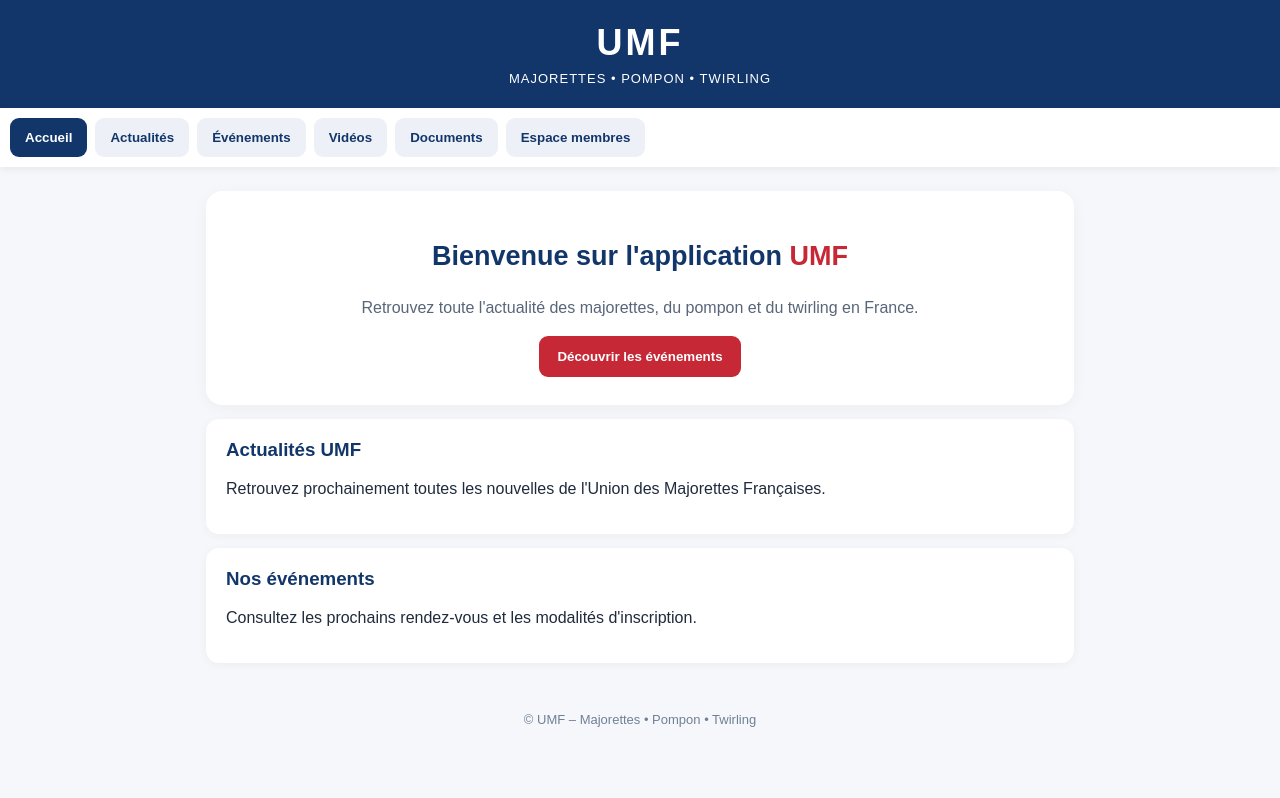
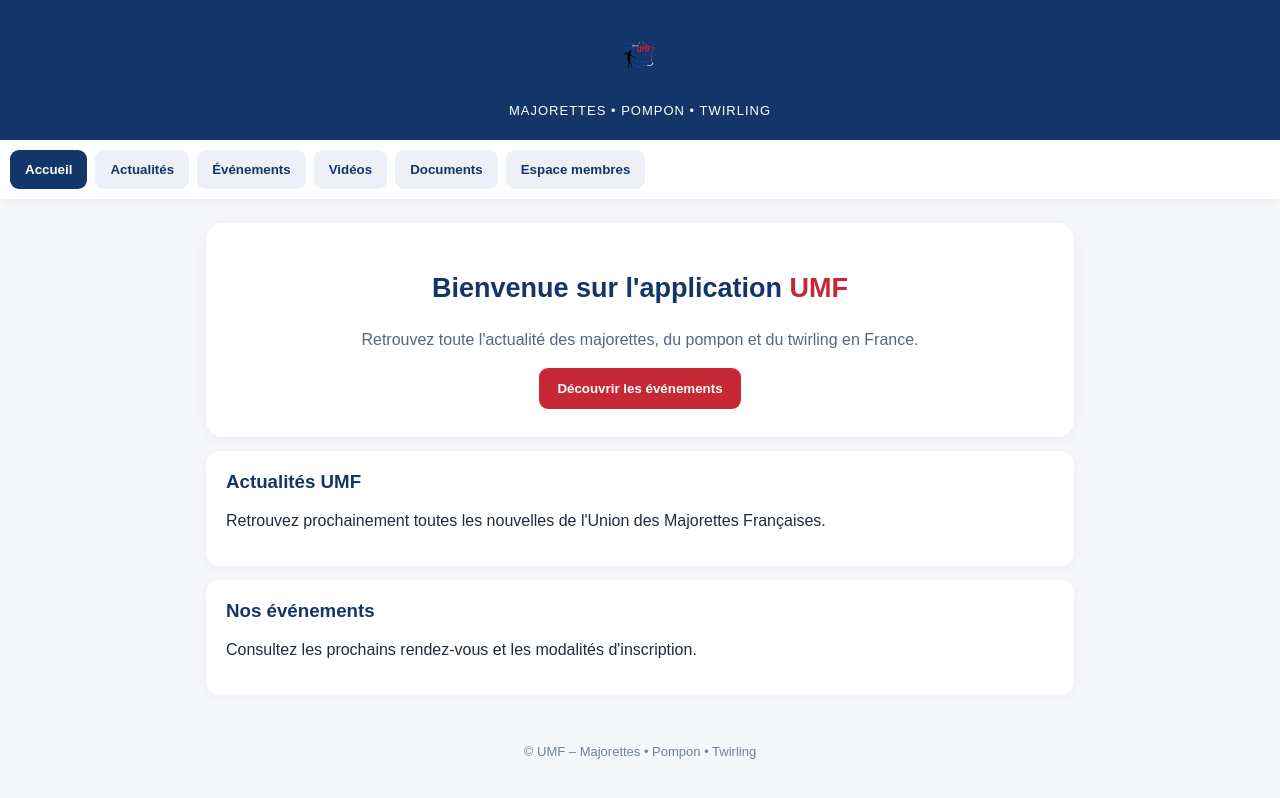
Before and after one commit to UMF-majorette/application-UMF, a plain HTML site: page index.html in a window 1280 px wide. Drawn offline with Linux system fonts and the light colour scheme.

Commit message:
Update index.html

```diff
--- a/index.html
+++ b/index.html
@@ -31,7 +31,10 @@ footer{text-align:center;padding:25px;color:#718096;font-size:13px}
 </head>
 <body>
 <header>
-<div class="logo">UMF</div>
+<div class="logo">
+<img src="logo_umf-removebg-preview%20(1).png" alt="Logo officiel UMF" style="height:65px; width:auto;">
+</div>
+
 <p>MAJORETTES • POMPON • TWIRLING</p>
 </header>
 
```
